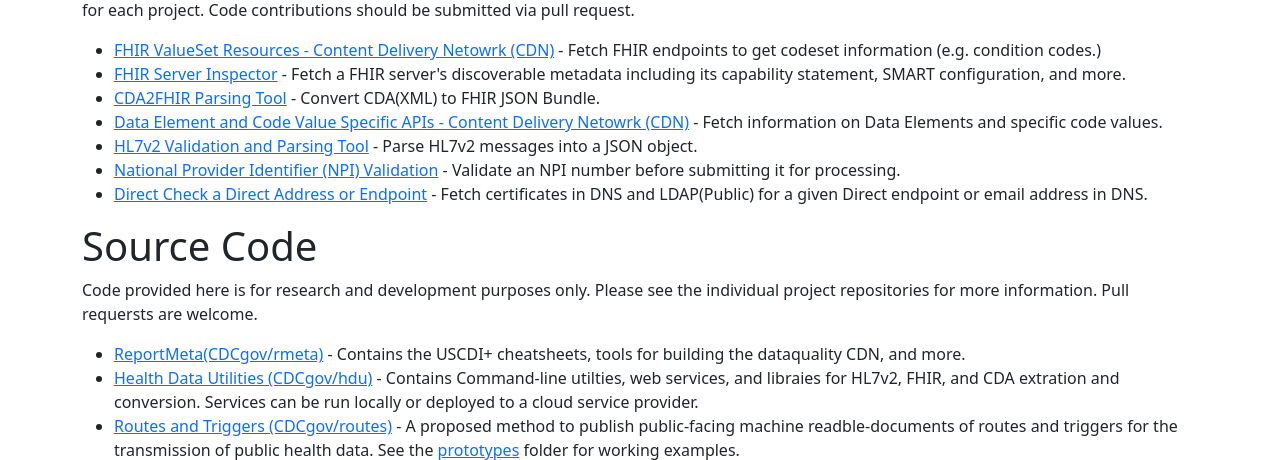
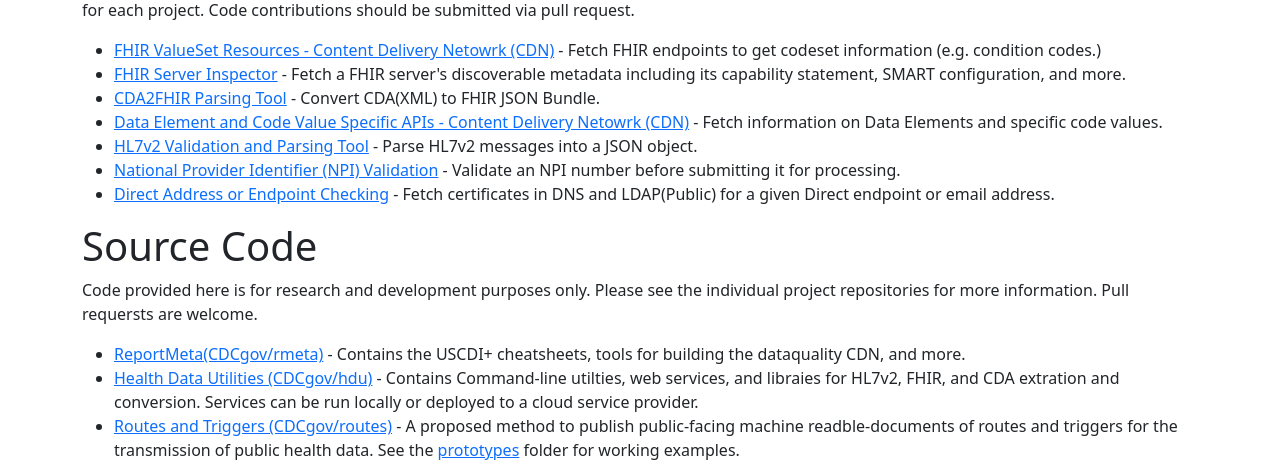
Before and after one commit to CDCgov/hdu, a Django app: page / in a window 1280 px wide. Shown: the part 232-692 px from the top of the page. Run offline with Django 5.2, Linux system fonts and the light colour scheme.

Commit message:
Fix typo

```diff
--- a/apps/home/templates/home/index.html
+++ b/apps/home/templates/home/index.html
@@ -17,7 +17,7 @@
         <li><a href="https://dataquality.cdcmeta.com">Data Element and Code Value Specific APIs - Content Delivery Netowrk (CDN)</a> - Fetch information on Data Elements and specific code values.</li>
         <li><a href="{% url 'labcheck:index' %}">HL7v2 Validation and Parsing Tool</a> - Parse HL7v2 messages into a JSON object.</li>
         <li><a href="{% url 'vnpi:index' %}">National Provider Identifier (NPI) Validation</a> - Validate an NPI number before submitting it for processing.</li>
-        <li><a href="{% url 'directcheck:index' %}">Direct Check a Direct Address or Endpoint</a> - Fetch certificates in DNS and LDAP(Public) for a given Direct endpoint or email address in DNS.</li>
+        <li><a href="{% url 'directcheck:index' %}">Direct Address or Endpoint Checking</a> - Fetch certificates in DNS and LDAP(Public) for a given Direct endpoint or email address.</li>
     </ul>
 
 
```
